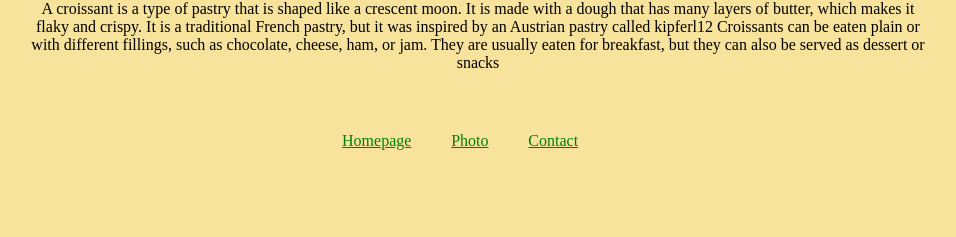
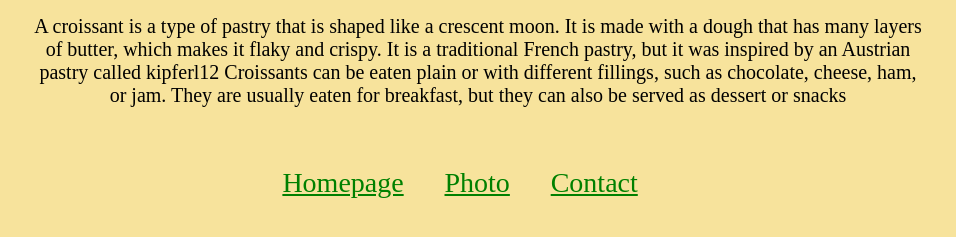
Before and after one commit to T-queen/Croisant, a plain HTML site: page index.html in a window 1280 px wide. Shown: the part 119-356 px from the top of the page, without its empty margins (162-1118 px from the left). Drawn offline with Linux system fonts and the light colour scheme.

Commit message:
Update styles.css

```diff
--- a/styles.css
+++ b/styles.css
@@ -1,6 +1,7 @@
 body {
   text-align: center;
   width: 70%;
+  font-size: 20px;
   height: 100vh;
   margin: 0 auto;
   background-color: rgb(247, 227, 156);
@@ -23,6 +24,7 @@ body {
   display: inline-block;
   margin-right: 4%;
   color: green;
+  font-size: 28px;
 }
 
 .photo {
```
